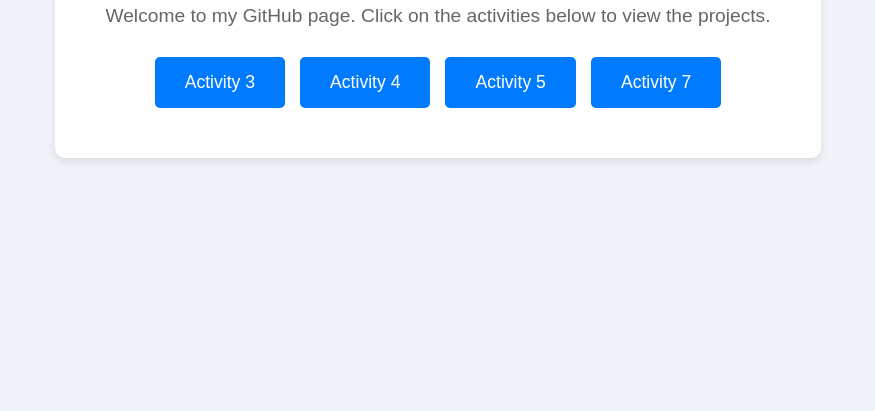
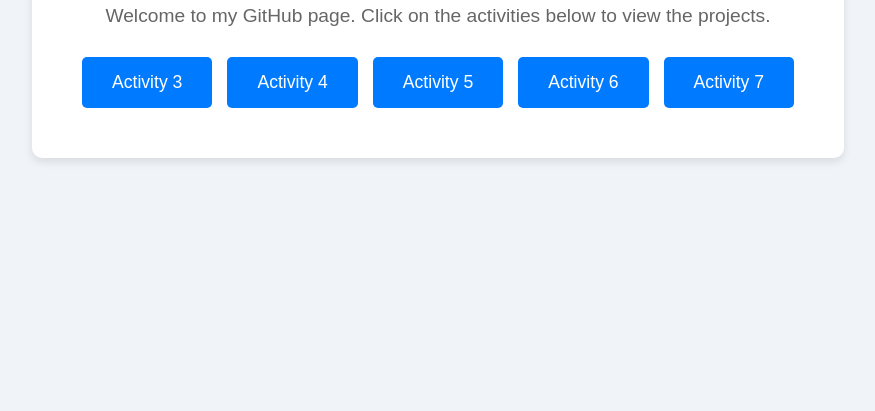
Before and after one commit to PeeKay025/peekay025.github.io, a plain HTML site: page index.html in a window 1280 px wide. Shown: the part 389-800 px from the top of the page, without its empty margins (202-1077 px from the left). Drawn offline with Linux system fonts and the light colour scheme.

Commit message:
added webdevact6 to portfolio

```diff
--- a/index.html
+++ b/index.html
@@ -61,6 +61,7 @@
             <a href="https://peekay025.github.io" target="_blank" class="btn">Activity 3</a>
             <a href="webdev/index.html" target="_blank" class="btn">Activity 4</a>
             <a href="webdevact5/index.html" target="_blank" class="btn">Activity 5</a>
+            <a href="webdevact6/index.html" target="_blank" class="btn">Activity 6</a>
             <a href="eldenring/index.html" target="_blank" class="btn">Activity 7</a>
         </div>
     </div>
```
